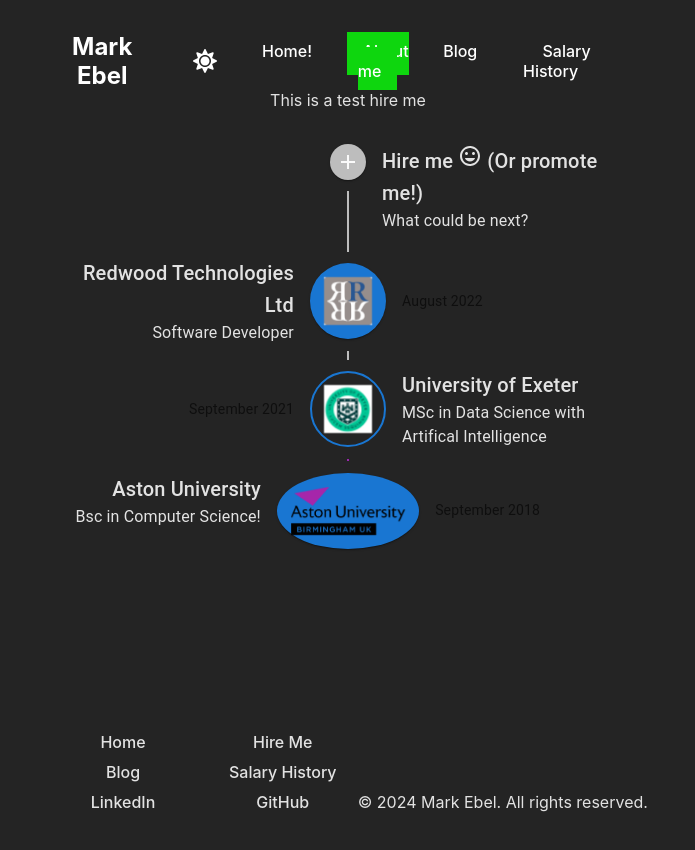
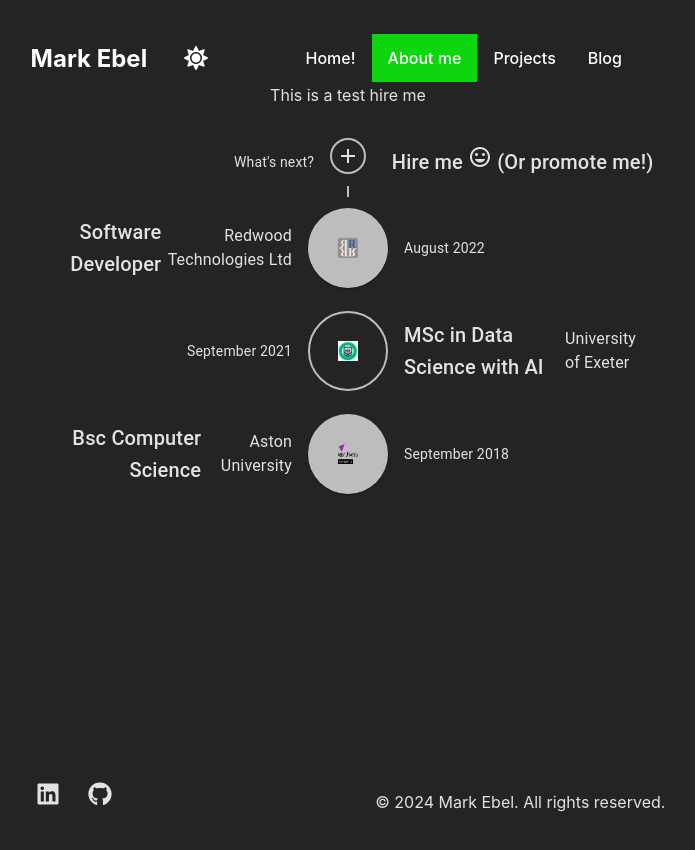
Before and after one commit to MarkEbel/Portfolio, a React (Vite) app in the folder myOwnWebsite/: page /resume/AboutMe in a window 1280 px wide. Shown: the top 850 px of the page, without its empty margins (292-987 px from the left). Built offline with nearby package versions, Linux system fonts and the light colour scheme.

Commit message:
lots of minor changes

```diff
--- a/myOwnWebsite/src/components/Footer.css
+++ b/myOwnWebsite/src/components/Footer.css
@@ -17,8 +17,9 @@
 
   .footer-links {
     display: grid;
-    grid-template-columns: repeat(auto-fill, minmax(120px, 1fr));
-    gap: 10px;
+    grid-template-columns: repeat(auto-fill, minmax(2rem, 1fr));
+    gap: 1rem;
+    font-size: 1.5rem; /* Adjust the size as needed */
   }
 
   .footer-links a {
@@ -29,6 +30,7 @@
 
   .footer-links a:hover {
     color: var(--navbar-hover-bg-color);
+    filter: drop-shadow(0 0 2em #646cffaa);
   }
 
   .footer p {
--- a/myOwnWebsite/src/components/Footer.tsx
+++ b/myOwnWebsite/src/components/Footer.tsx
@@ -1,17 +1,15 @@
 import React from 'react';
 import './Footer.css';
+import { FaLinkedin } from "react-icons/fa";
+import { FaGithub } from "react-icons/fa";
 
 const Footer: React.FC = () => {
   return (
     <footer className="footer">
       <div className="footer-content">
         <div className="footer-links">
-          <a href="/resume">Home</a>
-          <a href="/resume/HireMe">Hire Me</a>
-          <a href="/resume/Blog">Blog</a>
-          <a href="/resume/Salary">Salary History</a>
-          <a href="https://www.linkedin.com/in/mark-ebel" target="_blank" rel="noopener noreferrer">LinkedIn</a>
-          <a href="https://github.com/MarkEbel" target="_blank" rel="noopener noreferrer">GitHub</a>
+          <a href="https://www.linkedin.com/in/mark-ebel" target="_blank" rel="noopener noreferrer"><FaLinkedin/></a>
+          <a href="https://github.com/MarkEbel" target="_blank" rel="noopener noreferrer"><FaGithub /></a>
         </div>
         <p>&copy; 2024 Mark Ebel. All rights reserved.</p>
       </div>
--- a/myOwnWebsite/src/components/Navbar.tsx
+++ b/myOwnWebsite/src/components/Navbar.tsx
@@ -12,8 +12,8 @@
       <ul className="navbar-links">
         <li><NavLink to="./" end>Home!</NavLink></li>
         <li><NavLink to="AboutMe">About me</NavLink></li>
+        <li><NavLink to="Projects">Projects</NavLink></li>
         <li><NavLink to="Blog">Blog</NavLink></li>
-        <li><NavLink to="Salary">Salary History</NavLink></li>
       </ul>
     </nav>
   );
--- a/myOwnWebsite/src/components/Timeline.css
+++ b/myOwnWebsite/src/components/Timeline.css
@@ -1,7 +1,40 @@
 
 .companyLogo {
-    height: 3em;
+    height: 1rem;
     padding: 0.5em;
     will-change: filter;
     transition: filter 300ms;
   }
+
+  .companyLogo {
+    max-width: 20px; /* Adjust as needed */
+    max-height: 20px; /* Adjust as needed */
+    width: auto; /* Maintain aspect ratio */
+    height: auto; /* Maintain aspect ratio */
+  }
+
+  .connectorSecondary {
+    background-color: var(--secondary-main);
+  }
+
+.timelineOppositeContentRight, .timelineOppositeContentLeft,
+.timelineContent {
+  display: flex;
+  align-items: center; /* Vertically centers the content */
+}
+
+.timelineOppositeContentRight {
+  margin: auto 0;
+  color: var(--text-secondary-color); /* Assuming this is a variable you have */
+  justify-content: flex-start; /* Aligns the text to the left in the content */
+}
+.timelineOppositeContentLeft {
+  margin: auto 0;
+  color: var(--text-secondary-color); /* Assuming this is a variable you have */
+  justify-content: flex-end; /* Aligns the text to the right in the opposite content */
+}
+
+.timelineContent {
+  padding: 12px 2px;
+  justify-content: flex-end; /* Aligns the text to the right in the opposite content */
+}
--- a/myOwnWebsite/src/components/Timeline.tsx
+++ b/myOwnWebsite/src/components/Timeline.tsx
@@ -11,96 +11,83 @@
 import Typography from '@mui/material/Typography';
 import AddIcon from '@mui/icons-material/Add';
 import TagFacesIcon from '@mui/icons-material/TagFaces';
-import './Timeline.css'
+import './Timeline.css'; // Import the new CSS file
 
 export default function CustomizedTimeline() {
   return (
-    <Timeline position="alternate">
+    <Timeline position="alternate" className="timeline">
       <TimelineItem>
         <TimelineOppositeContent
-          sx={{ m: 'auto 0' }}
-          align="right"
+          className="timelineOppositeContentLeft"
           variant="body2"
-          color="text.secondary"
         >
+          What's next?
         </TimelineOppositeContent>
         <TimelineSeparator>
-          <TimelineDot>
+          <TimelineDot variant='outlined'>
             <AddIcon />
           </TimelineDot>
           <TimelineConnector />
         </TimelineSeparator>
-        <TimelineContent sx={{ py: '12px', px: 2 }}>
+        <TimelineContent className="timelineContent">
           <Typography variant="h6" component="span">
-            Hire me <TagFacesIcon/> (Or promote me!)
+            Hire me <TagFacesIcon /> (Or promote me!)
           </Typography>
-          <Typography> What could be next?</Typography>
+          <Typography> </Typography>
         </TimelineContent>
       </TimelineItem>
       <TimelineItem>
-        <TimelineOppositeContent
-          sx={{ m: 'auto 0' }}
-          variant="body2"
-          color="text.secondary"
-        >
+        <TimelineOppositeContent className="timelineOppositeContentRight" variant="body2">
           August 2022
         </TimelineOppositeContent>
         <TimelineSeparator>
           <TimelineConnector />
-          <TimelineDot color="primary">
-            <img src={redwoodTechLogo} className="companyLogo logo" />
+          <TimelineDot>
+            <img src={redwoodTechLogo} className="companyLogo logo" alt="Redwood Technologies Ltd" />
           </TimelineDot>
           <TimelineConnector />
         </TimelineSeparator>
-        <TimelineContent sx={{ py: '12px', px: 2 }}>
+        <TimelineContent className="timelineContent">
           <Typography variant="h6" component="span">
-            Redwood Technologies Ltd
+            Software Developer
           </Typography>
-          <Typography>Software Developer</Typography>
+          <Typography>Redwood Technologies Ltd</Typography>
         </TimelineContent>
       </TimelineItem>
       <TimelineItem>
-        <TimelineOppositeContent
-          sx={{ m: 'auto 0' }}
-          variant="body2"
-          color="text.secondary"
-        >
+        <TimelineOppositeContent className="timelineOppositeContentLeft" variant="body2">
           September 2021
         </TimelineOppositeContent>
         <TimelineSeparator>
           <TimelineConnector />
-          <TimelineDot color="primary" variant="outlined">
-            <img src={exeterLogo} className="companyLogo logo" />
+          <TimelineDot variant="outlined">
+            <img src={exeterLogo} className="companyLogo logo" alt="University of Exeter" />
           </TimelineDot>
-          <TimelineConnector sx={{ bgcolor: 'secondary.main' }} />
+          <TimelineConnector className="connectorSecondary" />
         </TimelineSeparator>
-        <TimelineContent sx={{ py: '12px', px: 2 }}>
+        <TimelineContent className="timelineContent">
           <Typography variant="h6" component="span">
-            University of Exeter
+            MSc in Data Science with AI
           </Typography>
-          <Typography>MSc in Data Science with Artifical Intelligence</Typography>
+          <Typography>University of Exeter</Typography>
         </TimelineContent>
       </TimelineItem>
       <TimelineItem>
-        <TimelineOppositeContent
-          sx={{ m: 'auto 0' }}
-          variant="body2"
-          color="text.secondary"
-        >
+        <TimelineOppositeContent className="timelineOppositeContentRight" variant="body2">
           September 2018
         </TimelineOppositeContent>
         <TimelineSeparator>
-          <TimelineConnector sx={{ bgcolor: 'secondary.main' }} />
-          <TimelineDot color="primary">
-            <img src={astonLogo} className="companyLogo logo" />
+          <TimelineConnector />
+          <TimelineDot>
+            <img src={astonLogo} className="companyLogo logo" alt="Aston University" />
           </TimelineDot>
           <TimelineConnector />
         </TimelineSeparator>
-        <TimelineContent sx={{ py: '12px', px: 2 }}>
+        <TimelineContent className="timelineContent">
           <Typography variant="h6" component="span">
-            Aston University
+            Bsc Computer Science
           </Typography>
-          <Typography>Bsc in Computer Science!</Typography>
+          <Typography>Aston University</Typography>
         </TimelineContent>
       </TimelineItem>
     </Timeline>
--- a/myOwnWebsite/src/css/App.css
+++ b/myOwnWebsite/src/css/App.css
@@ -2,35 +2,6 @@
   padding: 2rem;
   text-align: center;
 }
-
-.logo {
-  height: 6em;
-  padding: 1.5em;
-  will-change: filter;
-  transition: filter 300ms;
-}
-.logo:hover {
-  filter: drop-shadow(0 0 2em #646cffaa);
-}
-.logo.react:hover {
-  filter: drop-shadow(0 0 2em #61dafbaa);
-}
-
-@keyframes logo-spin {
-  from {
-    transform: rotate(0deg);
-  }
-  to {
-    transform: rotate(360deg);
-  }
-}
-
-@media (prefers-reduced-motion: no-preference) {
-  a:nth-of-type(2) .logo {
-    animation: logo-spin infinite 20s linear;
-  }
-}
-
 
 body {
   margin: 0;
--- /dev/null
+++ b/myOwnWebsite/src/css/home.css
@@ -0,0 +1,29 @@
+
+
+.logo {
+  height: 8em;
+  padding: 1.5em;
+  will-change: filter;
+  transition: filter 300ms;
+}
+.logo:hover {
+  filter: drop-shadow(0 0 2em #646cffaa);
+}
+.logo.react:hover {
+  filter: drop-shadow(0 0 2em #61dafbaa);
+}
+
+@keyframes logo-spin {
+  from {
+    transform: rotate(0deg);
+  }
+  to {
+    transform: rotate(360deg);
+  }
+}
+
+@media (prefers-reduced-motion: no-preference) {
+  a:nth-of-type(2) .logo {
+    animation: logo-spin infinite 20s linear;
+  }
+}
--- a/myOwnWebsite/src/main.tsx
+++ b/myOwnWebsite/src/main.tsx
@@ -10,7 +10,7 @@
 import AboutMe from './routes/AboutMe';
 import Blog from './routes/Blog';
 import Home from './routes/Home';
-import SalaryHistory from './routes/SalaryHistory';
+import SalaryHistory from './routes/Projects';
 import { ThemeProvider } from './ThemeContext';
 
 const router = createBrowserRouter(
@@ -32,7 +32,7 @@
         element: <Blog />,
       },
       {
-        path: "Salary",
+        path: "Projects",
         element: <SalaryHistory />,
       },
     ],
--- a/myOwnWebsite/src/routes/Home.tsx
+++ b/myOwnWebsite/src/routes/Home.tsx
@@ -1,5 +1,5 @@
-import reactLogo from '/src/assets/react.svg'
 import myFace from '/Face.jpg'
+import '/src/css/home.css'
 
 const Home = () => {
     return (
@@ -8,12 +8,11 @@
           <a href="https://www.linkedin.com/in/mark-ebel/" target="_blank">
             <img src={myFace} className="logo" alt="Vite logo" />
           </a>
-          <a href="https://react.dev" target="_blank">
-            <img src={reactLogo} className="logo react" alt="React logo" />
-          </a>
         </div>
         <h1>Welcome to my page!</h1>
-        <p>( This is a work in progress! )</p>
+          <p>
+            Please click around to discover more
+          </p>
       </div>
     );
   };
--- a/myOwnWebsite/src/routes/SalaryHistory.tsx
+++ b/myOwnWebsite/src/routes/Projects.tsx
@@ -1,5 +1,5 @@
 import React from 'react';
-import '/src/css/SalaryHistory.css';
+import '/src/css/Projects.css';
 
 const SalaryHistory: React.FC = () => {
   const salaryData = [
```
Also changed, not shown: myOwnWebsite/src/css/Projects.css (renamed from myOwnWebsite/src/css/SalaryHistory.css).
